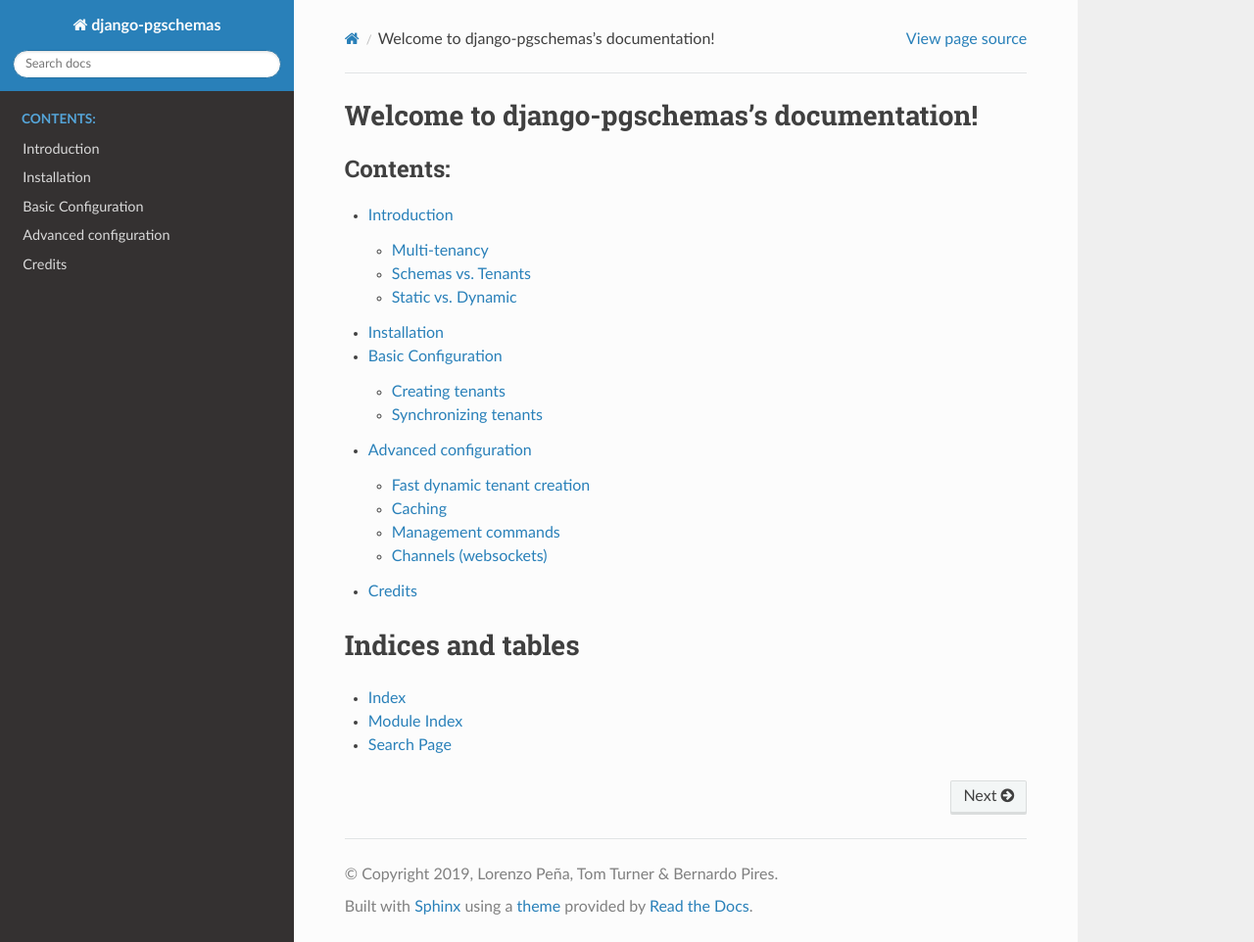
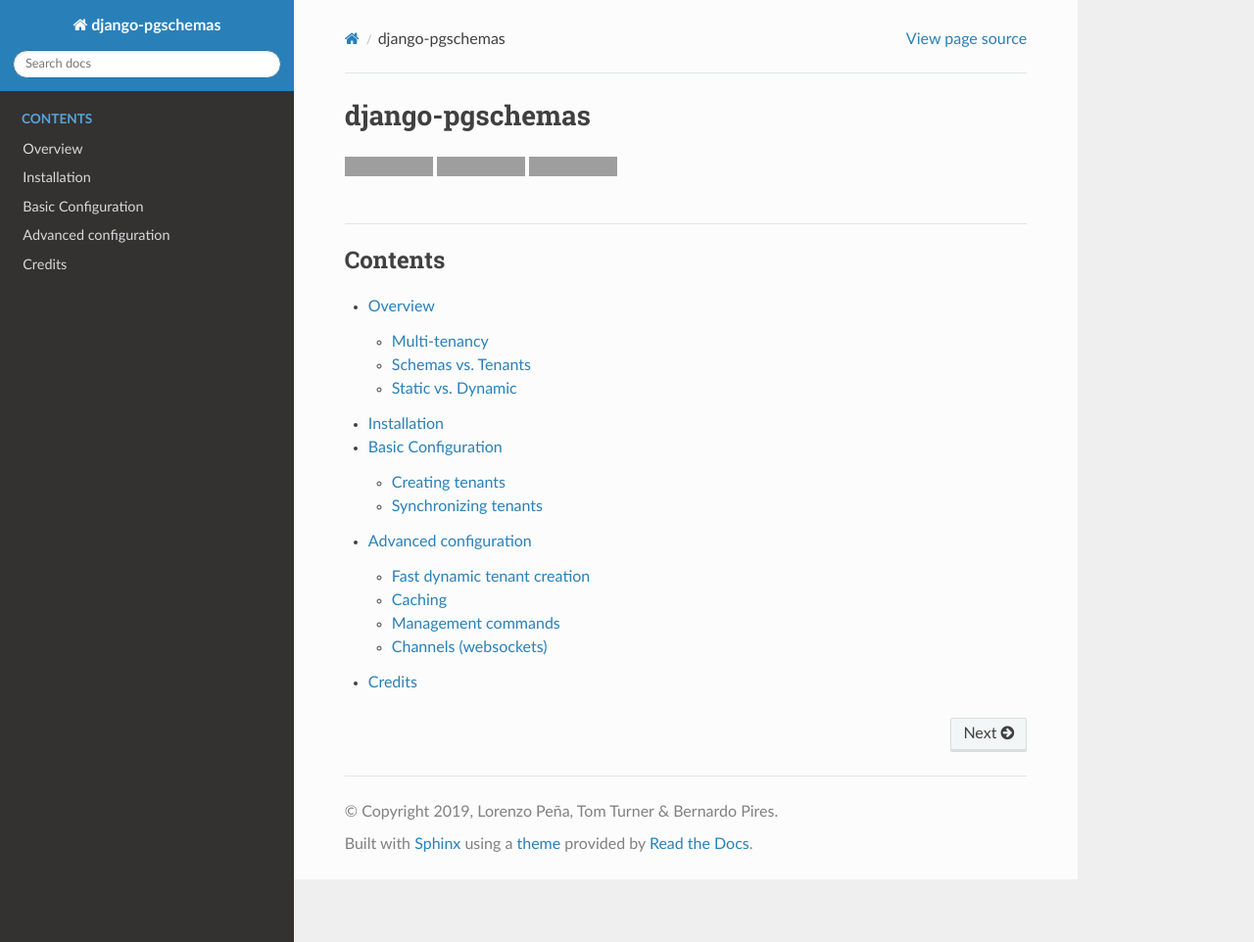
Before and after one commit to lorinkoz/django-pgschemas, a Sphinx documentation site: the page built from docs/index.rst, in a window 1280 px wide and 962 px high. Shown: the whole window at 98% size. Built offline with Sphinx 7.4.7 and the Read the Docs theme 2.0.0, drawn with Linux system fonts in a browser that asks for light colours; some of the changed lines change nothing that is shown; grey boxes are pictures that could not be loaded.

Commit message:
Minor corrections to docs

```diff
--- /dev/null
+++ b/docs/banners.rst
@@ -0,0 +1,11 @@
+.. image:: https://img.shields.io/badge/packaging-poetry-purple.svg
+   :alt: Packaging: poetry
+   :target: https://github.com/sdispater/poetry
+
+.. image:: https://img.shields.io/badge/code%20style-black-black.svg
+   :alt: Code style: black
+   :target: https://github.com/ambv/black
+
+.. image:: https://badges.gitter.im/Join%20Chat.svg
+   :alt: Join the chat at https://gitter.im/django-pgschemas
+   :target: https://gitter.im/django-pgschemas/community?utm_source=share-link&utm_medium=link&utm_campaign=share-link
--- a/docs/index.rst
+++ b/docs/index.rst
@@ -1,25 +1,26 @@
 .. django-pgschemas documentation master file, created by
    sphinx-quickstart on Thu Jan  3 12:14:01 2019.
-   You can adapt this file completely to your liking, but it should at least
-   contain the root `toctree` directive.
 
-Welcome to django-pgschemas's documentation!
-============================================
+
+django-pgschemas
+================
+
+.. include:: banners.rst
+
+-----
 
 .. toctree::
    :maxdepth: 2
-   :caption: Contents:
+   :caption: Contents
 
    intro
    basic
    advanced
    credits
 
+.. Indices and tables
+.. ==================
 
-
-Indices and tables
-==================
-
-* :ref:`genindex`
-* :ref:`modindex`
-* :ref:`search`
+.. * :ref:`genindex`
+.. * :ref:`modindex`
+.. * :ref:`search`
--- a/docs/intro.rst
+++ b/docs/intro.rst
@@ -1,5 +1,5 @@
-Introduction
-============
+Overview
+========
 
 This app uses PostgreSQL schemas to support data multi-tenancy in a single
 Django project. Schemas are a layer of separation between databases and tables,
```
